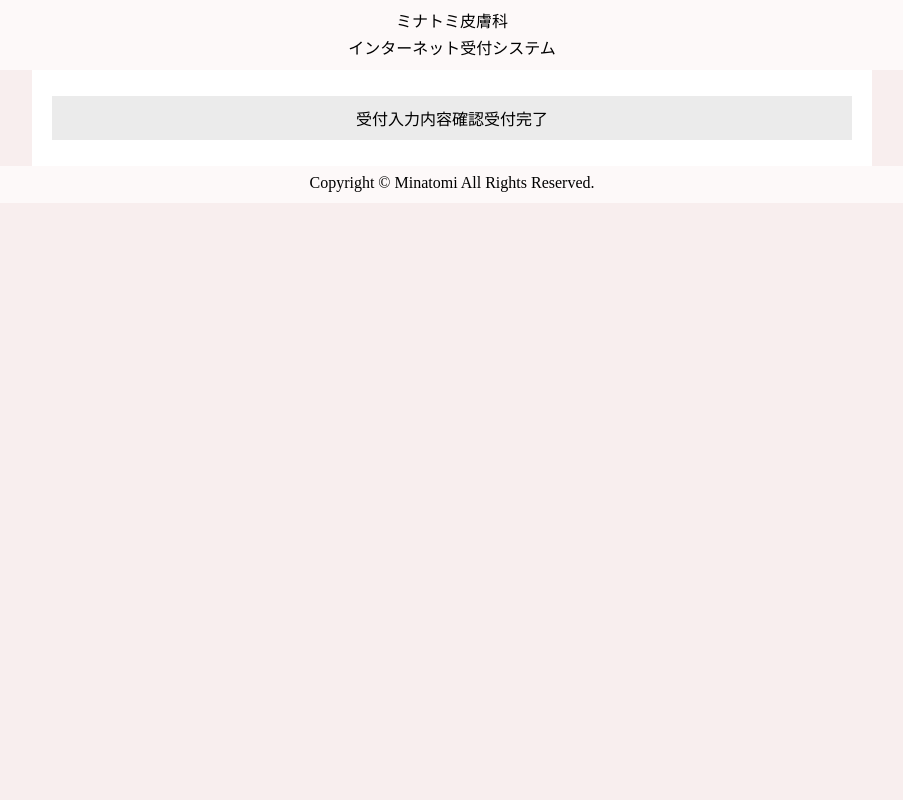
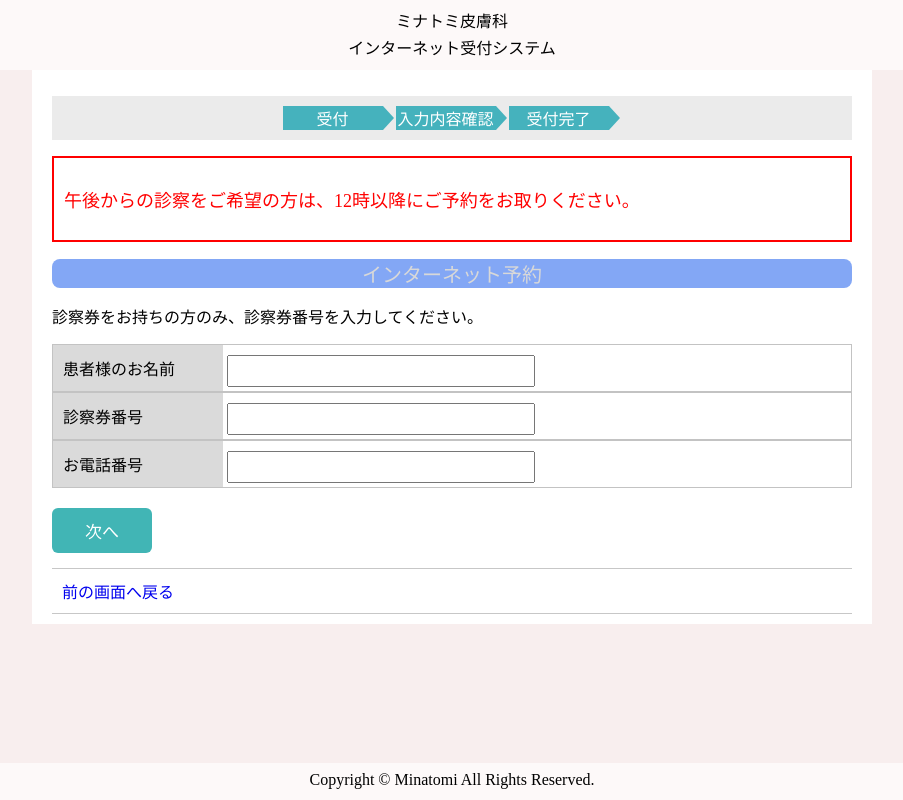
Before and after one commit to kiinosuke13/Minatomi, a plain HTML site: page website/reservation.html in a window 1280 px wide. Shown: the whole page, without its empty margins (188-1091 px from the left). Drawn offline with Linux system fonts and the light colour scheme.

Commit message:
予約サイトの完成:

```diff
--- a/website/common.css
+++ b/website/common.css
@@ -1,6 +1,13 @@
 body {
     margin: 0;
     background-color: rgb(248, 238, 238);
+    display: flex;
+    flex-flow: column;
+    min-height: 100vh;
+}
+
+main {
+    flex-grow: 1;
 }
 
 ul {
--- /dev/null
+++ b/website/confirm.css
@@ -0,0 +1,26 @@
+.confirm-lists {
+    display: block;
+    flex-direction: column;
+    font-size: 16px;
+}
+
+.list {
+    display: flex;
+    justify-content: flex-start;
+    align-items: center;
+    border: 1px solid rgb(200, 200, 200);
+}
+
+label {
+    background-color: rgb(200, 200, 200);
+    display: inline-block;
+    padding-top:20px;
+    padding-bottom: 20px;
+    width: 150px;
+    padding-left:20px;
+    text-align: left;
+}
+
+.data {
+    padding-left:20px;
+}
--- a/website/reservation.css
+++ b/website/reservation.css
@@ -8,3 +8,62 @@
     display: flex;
     justify-content: center;
 }
+
+.breadcrump li {
+    position: relative;
+    margin-right: 13px;
+    background-color: rgb(69,178,189);
+    color: white;
+    width: 100px;
+}
+
+.breadcrump li::after {
+    content:"";
+    position: absolute;
+    top: 0;
+    left: 100px;
+    border-style: solid;
+    border-width: 12px 0 12px 11.6px;
+    border-color: transparent transparent transparent rgb(69, 178, 189);
+}
+
+.breadcrump li:active {
+    background-color: rgb(121, 69, 189);
+}
+
+.form-input {
+    border: solid 1px #c3c3c3;
+}
+
+form label {
+    width: 150px;
+    display: inline-block;
+    padding: 11px 10px;
+    background-color: #dadada;
+}
+
+form input {
+    height: 26px;
+    width: 300px;
+}
+
+.btn-submit {
+    background-color: #41b5b5;
+    color: white;
+    margin-top: 20px;
+    width: 100px;
+    padding: 10px;
+    height: auto;
+    border-radius: 6px;
+    border: none;
+    font-size: 17px;
+}
+
+.links a {
+    display: block;
+    border-top: solid 1px #c7c7c7;
+    border-bottom: solid 1px #c7c7c7;
+    margin-top: 15px;
+    padding: 10px;
+    text-decoration: none;
+}
--- a/website/reservation.html
+++ b/website/reservation.html
@@ -19,6 +19,31 @@
                         <li>受付完了</li>
                     </ul>
                 </div>
+                <div class="notice">
+                    <p class="warning">
+                        午後からの診察をご希望の方は、12時以降にご予約をお取りください。
+                    </p>
+                </div>
+                <h2>インターネット予約</h2>
+                <p>診察券をお持ちの方のみ、診察券番号を入力してください。</p>
+                <form action="#" method="post">
+                    <div class="form-input">
+                        <label for="">患者様のお名前</label>
+                        <input type="text" name="name">
+                    </div>
+                    <div class="form-input">
+                        <label for="">診察券番号</label>
+                        <input type="text" name="medical_number">
+                    </div>
+                    <div class="form-input">
+                        <label for="">お電話番号</label>
+                        <input type="text" name="phone_number">
+                    </div>
+                    <input type="submit" class="btn-submit" value="次へ">
+                </form>
+                <div class="links">
+                    <a href="index.html">前の画面へ戻る</a>
+                </div>
             </div>
         </main>
         <footer>
```
Also changed, not shown: messsage/message.css (added, +20 -0 lines), messsage/message.html (added, +15 -0 lines), website/confirm.html (added, +55 -0 lines).
